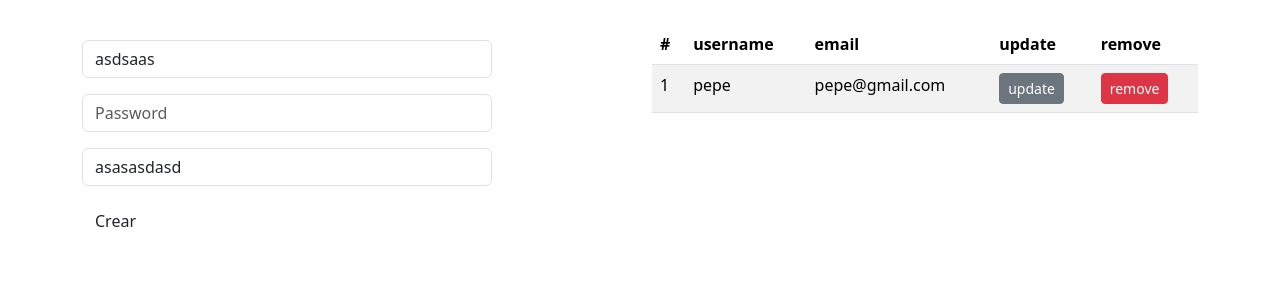
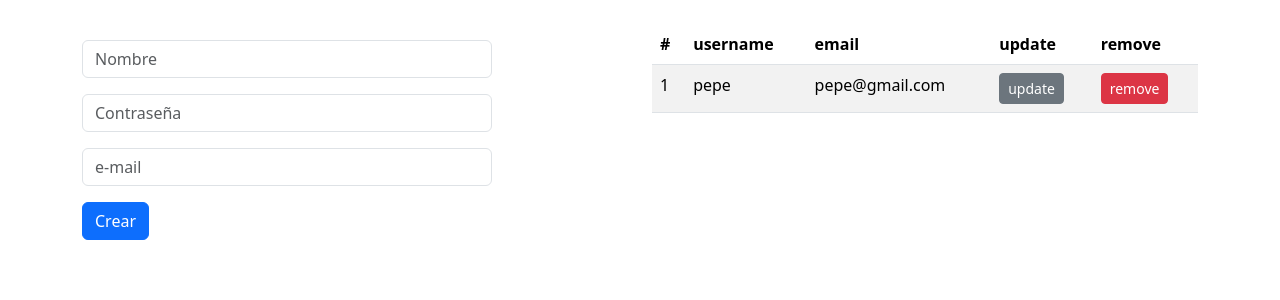
Before and after one commit to CarlosZurano/UsersApp, a React (Vite) app: page / in a window 1280 px wide. Shown: the top 300 px of the page. Built offline with nearby package versions, Linux system fonts and the light colour scheme.

Commit message:
Implementacion de remove user, sweet alert para add y remove

```diff
--- a/package.json
+++ b/package.json
@@ -11,7 +11,8 @@
   },
   "dependencies": {
     "react": "^19.0.0",
-    "react-dom": "^19.0.0"
+    "react-dom": "^19.0.0",
+    "sweetalert2": "^11.22.2"
   },
   "devDependencies": {
     "@eslint/js": "^9.21.0",
--- a/src/UsersApp.jsx
+++ b/src/UsersApp.jsx
@@ -1,7 +1,8 @@
+import { useReducer } from "react";
 import { UserForm } from "./components/UserForm";
 import { UsersList } from "./components/UsersList";
+import { usersReducer } from "./reducers/usersReducer";
 
-export const UsersApp = () => {
   const initialUsers = [
     {
       id: 1,
@@ -11,16 +12,39 @@ export const UsersApp = () => {
     },
   ];
 
+export const UsersApp = () => {
+    const [users, dispatch] = useReducer(usersReducer, initialUsers);
+
+    const handlerAddUser = (userFormData) => { //viene del formulario
+        dispatch({
+            type: 'addUser',
+            payload: userFormData,
+            // userFormData representa el objeto con los
+            // datos que envia el formulario
+        })
+    }
+
+    const handlerRemoveUser = (id) => {
+        dispatch({
+            type: 'removeUser',
+            payload: id,
+        })
+    }
+
     return (
         <>
         <div className="container my-4">
             <div className="row">
             <div className="col">
-            <UserForm />
+                <UserForm
+                    handlerAddUser={ handlerAddUser } />
             </div>
 
             <div className="col">
-            <UsersList users = {initialUsers}/>
+                <UsersList
+                    handlerRemoveUser={ handlerRemoveUser }
+                    users = {users}
+                />
             </div>
             </div>
         </div>
--- a/src/components/UserForm.jsx
+++ b/src/components/UserForm.jsx
@@ -1,29 +1,67 @@
+import Swal from "sweetalert2";
 import { useState } from "react";
 
 const initialUserForm = {
-    username: 'asdsaas',
-    password: '',
-    email: 'asasasdasd',
-}
+  username: "",
+  password: "",
+  email: "",
+};
 
-export const UserForm = () => {
+export const UserForm = ({ handlerAddUser }) => {
+  // Estado inicial del formulario, basado en initialUserForm
   const [userForm, setUserForm] = useState(initialUserForm);
-    const {username, password, email} = userForm;
 
+  //Desestructuración para acceder fácilmente a cada campo del formulario
+  const { username, password, email } = userForm;
+
+  // Maneja los cambios en los inputs del formulario
   const onInputChange = ({ target }) => {
-        //console.log(target.value);
-        const {name, value} = target;
+  const { name, value } = target; // Extrae el nombre del campo y su nuevo valor
+
+    // Actualiza el estado del formulario, manteniendo el resto de los valores
     setUserForm({
       ...userForm,
+      // Atributo del input: valor escrito en él
       [name]: value,
-        })
+    });
   };
+  // Manejador del evento de envío del formulario
+  const onSubmit = (event) => {
+    event.preventDefault();
 
+    const missingFields = [];
+
+    // Si vacio, le pusheo los campos
+    if (!username) missingFields.push("Nombre");
+    if (!password) missingFields.push("Contraseña");
+    if (!email) missingFields.push("Email");
+
+    // Si el array tiene algun elemento = algo hay vacio
+    if (missingFields.length > 0) {
+      Swal.fire(
+        "Campos requeridos",
+        `Por favor, completa los siguientes campos: ${missingFields.join(", ")}`, // el join introduce una ',' entre los elementos + un espacio
+        "error"
+      );
+      return; // Salir si faltan campos
+    }
+    handlerAddUser(userForm); // se envia al padre
+                              // (userFormData en UsersApp)
+                              // y aniade el usuario
+
+    Swal.fire(
+      "Uusario añadido",
+      `El usuario ${username}, fue creado correctamente`,
+      "success"
+    )
+
+    setUserForm(initialUserForm);// reset formulario
+  };
   return (
-    <form>
+    <form onSubmit={onSubmit}>
       <input
         className="form-control my-3 w-75"
-        placeholder="Username"
+        placeholder="Nombre"
         name="username"
         value={username}
         onChange={onInputChange}
@@ -31,7 +69,7 @@ export const UserForm = () => {
 
       <input
         className="form-control my-3 w-75"
-        placeholder="Password"
+        placeholder="Contraseña"
         type="password"
         name="password"
         value={password}
@@ -40,12 +78,12 @@ export const UserForm = () => {
 
       <input
         className="form-control my-3 w-75"
-        placeholder="Email"
+        placeholder="e-mail"
         name="email"
         value={email}
         onChange={onInputChange}
       />
-      <button className="btn bt-primary" type="submit">
+      <button className="btn btn-primary" type="submit">
         Crear
       </button>
     </form>
--- a/src/components/UserRow.jsx
+++ b/src/components/UserRow.jsx
@@ -1,4 +1,24 @@
-export const UserRow = ({ id, username, email }) => {
+import Swal from "sweetalert2";
+
+export const UserRow = ({ id, username, email, handlerRemoveUser }) => {
+
+const onRemoveUser = (id) => {
+  Swal.fire({
+    title: "¿Estás seguro?",
+    text: "¡No podrás revertir esto!",
+    icon: "warning",
+    showCancelButton: true,
+    confirmButtonText: "Sí, eliminar",
+    cancelButtonText: "Cancelar",
+  }).then((result) => {
+    if (result.isConfirmed) {
+      handlerRemoveUser(id);
+      Swal.fire("Eliminado", "El usuario ha sido eliminado.", "success");
+    }
+  });
+};
+
+
   return (
     <>
       <tr>
@@ -12,7 +32,10 @@ export const UserRow = ({ id, username, email }) => {
         </td>
 
         <td>
-          <button type="buttom" className="btn btn-danger btn-sm">
+          <button
+            type="button"
+            className="btn btn-danger btn-sm"
+            onClick={()=> onRemoveUser(id)}>
             remove
           </button>
         </td>
--- a/src/components/UsersList.jsx
+++ b/src/components/UsersList.jsx
@@ -1,6 +1,6 @@
 import { UserRow } from "./UserRow";
 
-export const UsersList = ({ users }) => {
+export const UsersList = ({handlerRemoveUser, users }) => {
   return (
     <table className="table table-hover table-striped">
       <thead>
@@ -19,7 +19,8 @@ export const UsersList = ({ users }) => {
                 key={id}
                 id={id}
                 username={username}
-                email={email}/>
+                email={email}
+                handlerRemoveUser={handlerRemoveUser}/>
         ))}
       </tbody>
     </table>
--- /dev/null
+++ b/src/reducers/usersReducer.js
@@ -0,0 +1,20 @@
+export const usersReducer = (state = [], action) => {
+
+    switch (action.type) {
+        case 'addUser':
+            return[
+                ...state,
+                {
+                    ...action.payload,
+                    id: new Date().getTime(),
+                }
+            ];
+
+        case 'removeUser':
+            return state.filter(user => user.id !== action.payload);
+    // el payload es el id. Elimina usuarios cuyo id no es igual al id
+    // que queremos eliminar
+        default:
+            return state;
+    }
+}
```
Also changed, not shown: 1 other file (tests, documents, lock files or other folders). Lines whose indentation alone changed are shown as unchanged.
